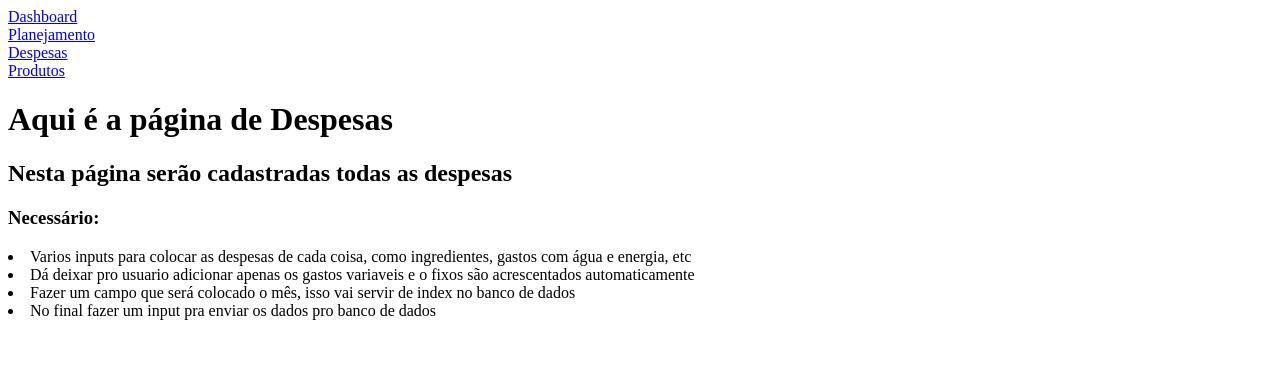
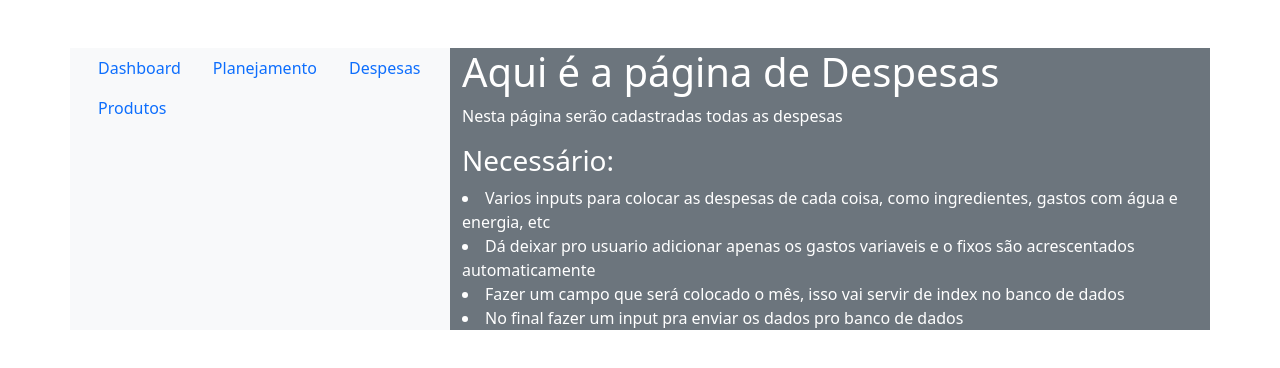
Before and after one commit to MontanoZ/mafaldabakes, a Vue app in the folder Delícias da Vovó/: page /Despesas in a window 1280 px wide. Shown: the top 368 px of the page. Built offline with nearby package versions, Linux system fonts and the light colour scheme.

Commit message:
Inicio layout

```diff
--- a/Delícias da Vovó/index.html
+++ b/Delícias da Vovó/index.html
@@ -4,10 +4,12 @@
     <meta charset="UTF-8">
     <link rel="icon" href="/favicon.ico">
     <meta name="viewport" content="width=device-width, initial-scale=1.0">
-    <title>Vite App</title>
+    <link href="https://cdn.jsdelivr.net/npm/bootstrap@5.2.2/dist/css/bootstrap.min.css" rel="stylesheet" integrity="sha384-Zenh87qX5JnK2Jl0vWa8Ck2rdkQ2Bzep5IDxbcnCeuOxjzrPF/et3URy9Bv1WTRi" crossorigin="anonymous">
+    <title>Delícias da Vovóp</title>
   </head>
   <body>
     <div id="app"></div>
     <script type="module" src="/src/main.js"></script>
+    <script src="https://cdn.jsdelivr.net/npm/bootstrap@5.2.2/dist/js/bootstrap.bundle.min.js" integrity="sha384-OERcA2EqjJCMA+/3y+gxIOqMEjwtxJY7qPCqsdltbNJuaOe923+mo//f6V8Qbsw3" crossorigin="anonymous"></script>
   </body>
 </html>
--- a/Delícias da Vovó/src/App.vue
+++ b/Delícias da Vovó/src/App.vue
@@ -1,21 +1,26 @@
-<script setup>
-  import { RouterLink, RouterView } from 'vue-router'
-</script>
 
 <template>
-  <header>
-    <div>
-      <nav>
-        <RouterLink to="/">Dashboard</RouterLink><br>
-        <RouterLink to="/Planejamento">Planejamento</RouterLink><br>
-        <RouterLink to="/Despesas">Despesas</RouterLink><br>
-        <RouterLink to="/Produtos">Produtos</RouterLink>
-      </nav>
+    <div class="container mt-5 ">
+      <div class="row ">
+        <Navbar />
+        <section class="col-sm-8 bg-secondary text-white">
+          <RouterView /> <!-- Isso é o que permite chamar as outras páginas -->
+        </section>
+
+      </div>
     </div>
-    <RouterView />
-  </header>
+</template>
 
-</template>
+<script>
+  import { RouterLink, RouterView } from 'vue-router'
+  import Navbar from "./components/Navbar.vue"
+
+  export default {
+    components: {
+      Navbar
+    }
+  }
+</script>
 
 <style scoped>
 
--- /dev/null
+++ b/Delícias da Vovó/src/components/Navbar.vue
@@ -0,0 +1,23 @@
+<template>
+    <!-- col-4 bg-danger bg-gradient -->
+    <nav class="bg-light  col-sm-4 ">
+        <ul class="nav ">
+            <RouterLink class=" nav-link" to="/">Dashboard</RouterLink><br>
+            <RouterLink class=" nav-link" to="/Planejamento">Planejamento</RouterLink><br>
+            <RouterLink class=" nav-link" to="/Despesas">Despesas</RouterLink><br>
+            <RouterLink class=" nav-link" to="/Produtos">Produtos</RouterLink>
+        </ul>
+    </nav>
+
+</template>
+
+<script>
+export default {
+    name: "Navbar",
+    methods: {
+        async corNav(){
+
+        }
+    }
+}
+</script>
--- a/Delícias da Vovó/src/views/Dashboard.vue
+++ b/Delícias da Vovó/src/views/Dashboard.vue
@@ -1,6 +1,9 @@
 <template>
   <main>
     <h1>Aqui é a página inicial - Dashboard</h1>
+    <p>Nesta página vai ter dois blocos, um com lucro bruto e outro com lucro liquido</p>
+    <p>Além disso, tem que ter um filtro, tipo um seletor, onde dára pra escolher de que mês que vai aparecer os lucros</p>
+    <p>Também pensei em aparecer o quanto deu em gastos fixos e variaveis, cada um em um bloco</p>
   </main>
 </template>
 
--- a/Delícias da Vovó/src/views/Despesas.vue
+++ b/Delícias da Vovó/src/views/Despesas.vue
@@ -1,7 +1,7 @@
 <template>
     <div>
         <h1>Aqui é a página de Despesas</h1>
-        <h2>Nesta página serão cadastradas todas as despesas</h2>
+        <p>Nesta página serão cadastradas todas as despesas</p>
         <h3>Necessário:</h3>
         <li>Varios inputs para colocar as despesas de cada coisa, como ingredientes, gastos com água e energia, etc</li>
         <li>Dá deixar pro usuario adicionar apenas os gastos variaveis e o fixos são acrescentados automaticamente</li>
--- a/Delícias da Vovó/src/views/Produtos.vue
+++ b/Delícias da Vovó/src/views/Produtos.vue
@@ -1,5 +1,9 @@
 <template>
-    <h1>Aqui é a página de Produtos</h1>
+    <div>
+        <h1>Aqui é a página de Produtos</h1>
+        <p>Nesta página apenas um formulário para adicionar um produto, no caso o bolo, e o valor do produto</p>
+        <p>Para isso, o input vai fazer acionar uma função que manda os dados pro banco de dados</p>
+    </div>
 </template>
 
 <script>
```
Also changed, not shown: 1 other file (tests, documents, lock files or other folders).
